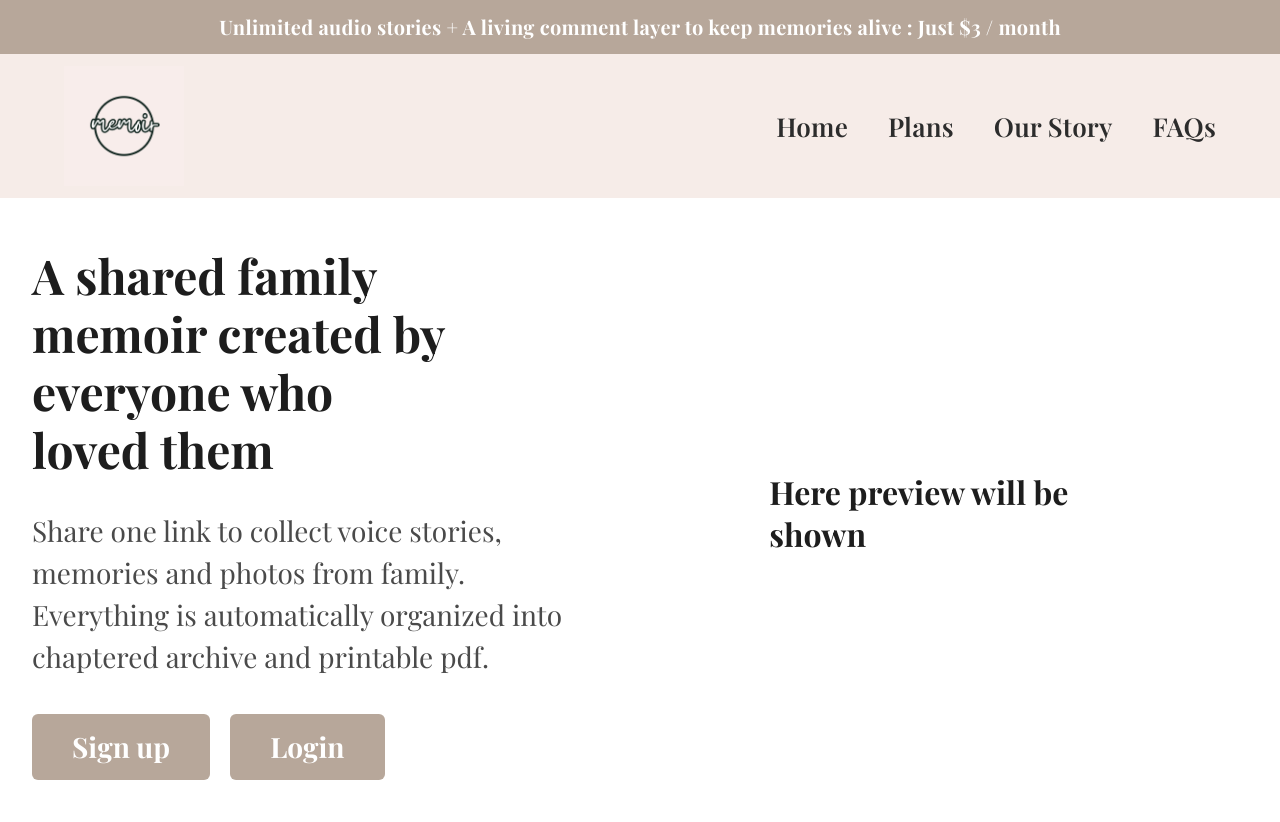
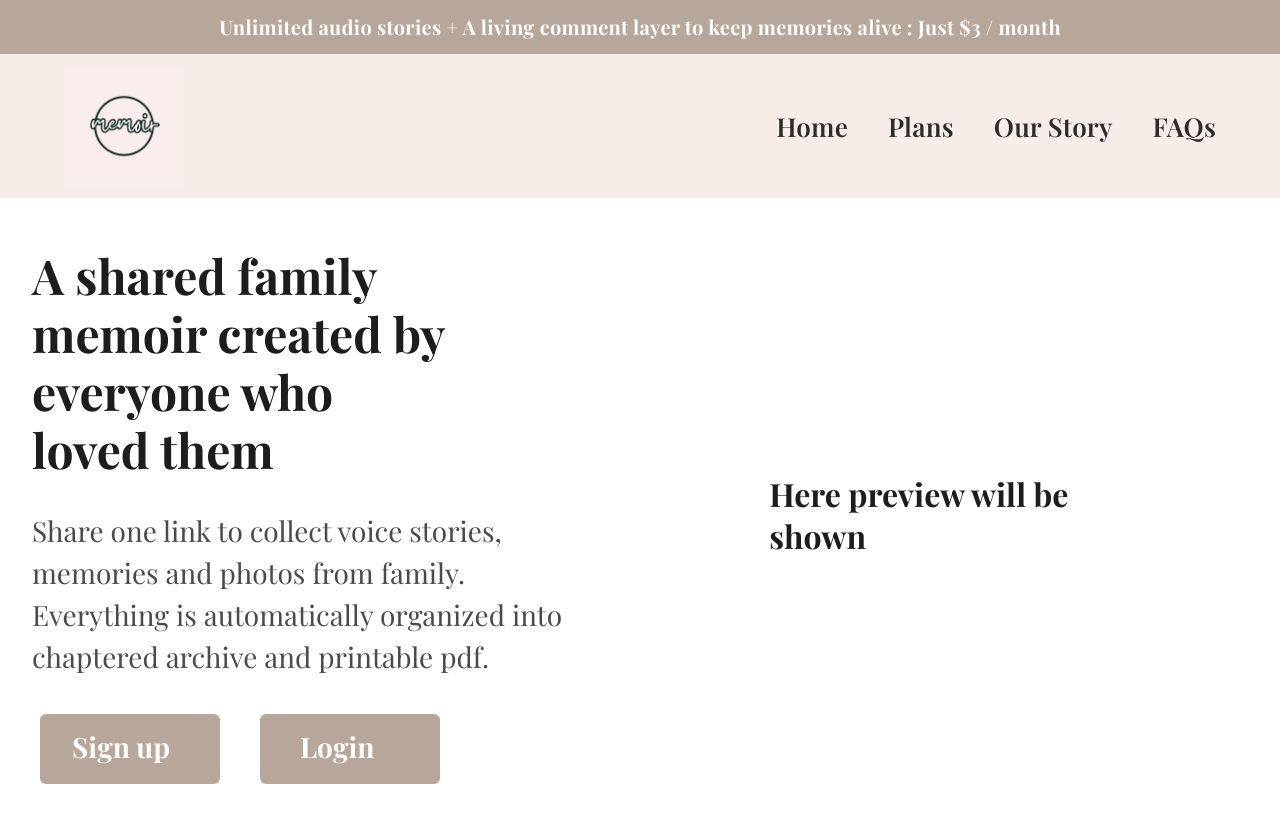
Before and after one commit to ahmadakram7018-a11y/memoir-frontend, a Next.js app in the folder frontend/: page / in a window 1280 px wide. Shown: the top 822 px of the page. Built offline with nearby package versions, Linux system fonts and the light colour scheme.

Commit message:
Adjusted button sizes with w-* and h-*

```diff
--- a/frontend/components/Hero.tsx
+++ b/frontend/components/Hero.tsx
@@ -23,17 +23,17 @@ export default function Hero() {
           chaptered archive and printable pdf.
         </p>
 
-        <div className="flex gap-5 mt-9">
+        <div className="flex gap-10 mt-9 ml-2">
           <Link
             href="/signup"
-            className="bg-[#B7A79A] text-white text-[28px] font-bold px-10 py-3 rounded-md hover:bg-[#A79588] transition inline-block"
+            className="w-[180px] h-[70px] bg-[#B7A79A] text-white text-[28px] font-bold px-8 py-3 rounded-md hover:bg-[#A79588] transition inline-block"
           >
             Sign up
           </Link>
 
           <Link
             href="/login"
-            className="bg-[#B7A79A] text-white text-[28px] font-bold px-10 py-3 rounded-md hover:bg-[#A79588] transition inline-block"
+            className="w-[180px] h-[70px] bg-[#B7A79A] text-white text-[28px] font-bold px-10 py-3 rounded-md hover:bg-[#A79588] transition inline-block"
           >
             Login
           </Link>
```
